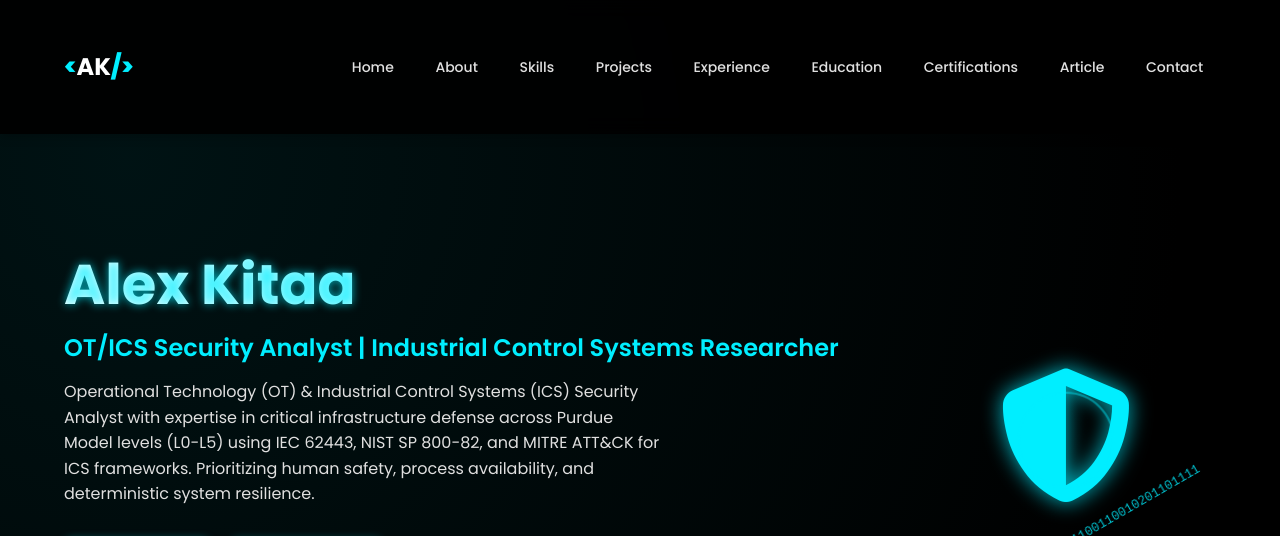
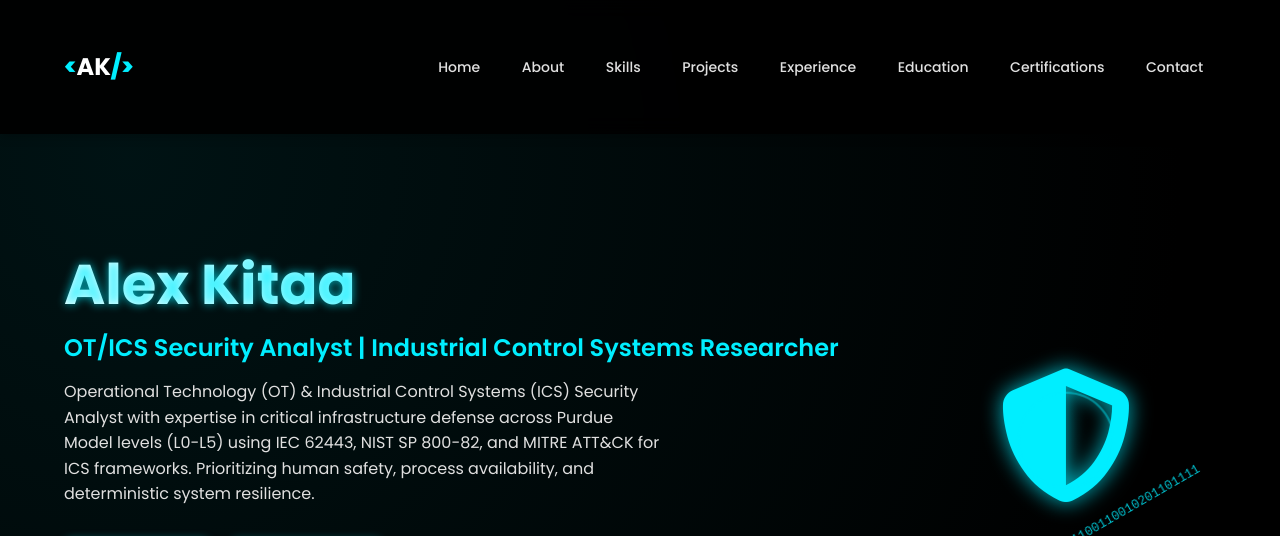
Before and after one commit to alexkitaa/alexkitaa.github.io, a plain HTML site: page index.html in a window 1280 px wide. Shown: the top 536 px of the page. Drawn offline with Linux system fonts and the light colour scheme.

Commit message:
Remove 'Article' link from navigation
Removed the 'Article' link from the navigation menu.

```diff
--- a/index.html
+++ b/index.html
@@ -24,7 +24,6 @@
                     <li><a href="#experience">Experience</a></li>
                     <li><a href="#education">Education</a></li>
                     <li><a href="#certifications">Certifications</a></li>
-                    <li><a href="#article">Article</a></li>
                     <li><a href="#contact">Contact</a></li>
                 </ul>
                 <div class="hamburger">
```
